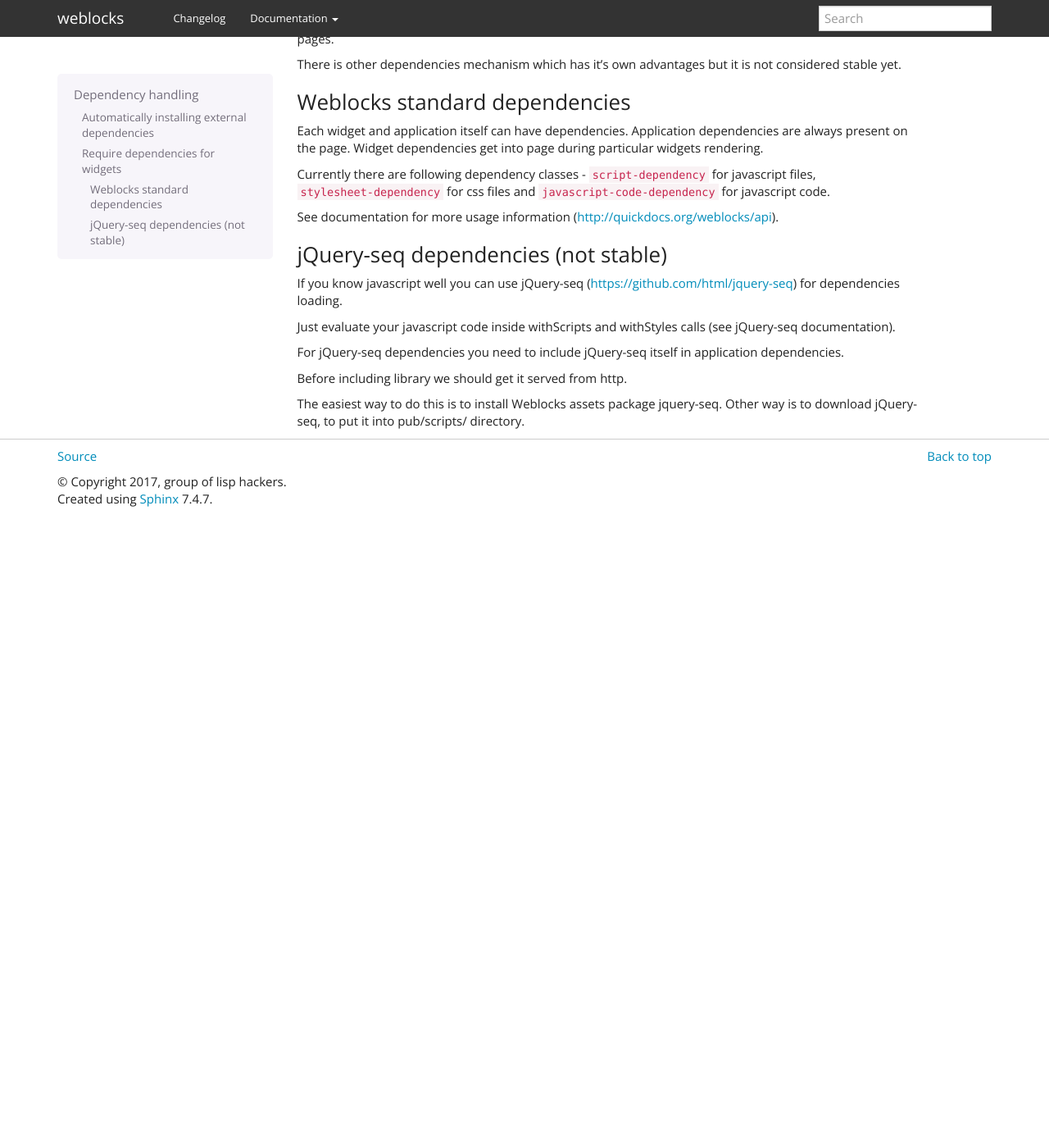
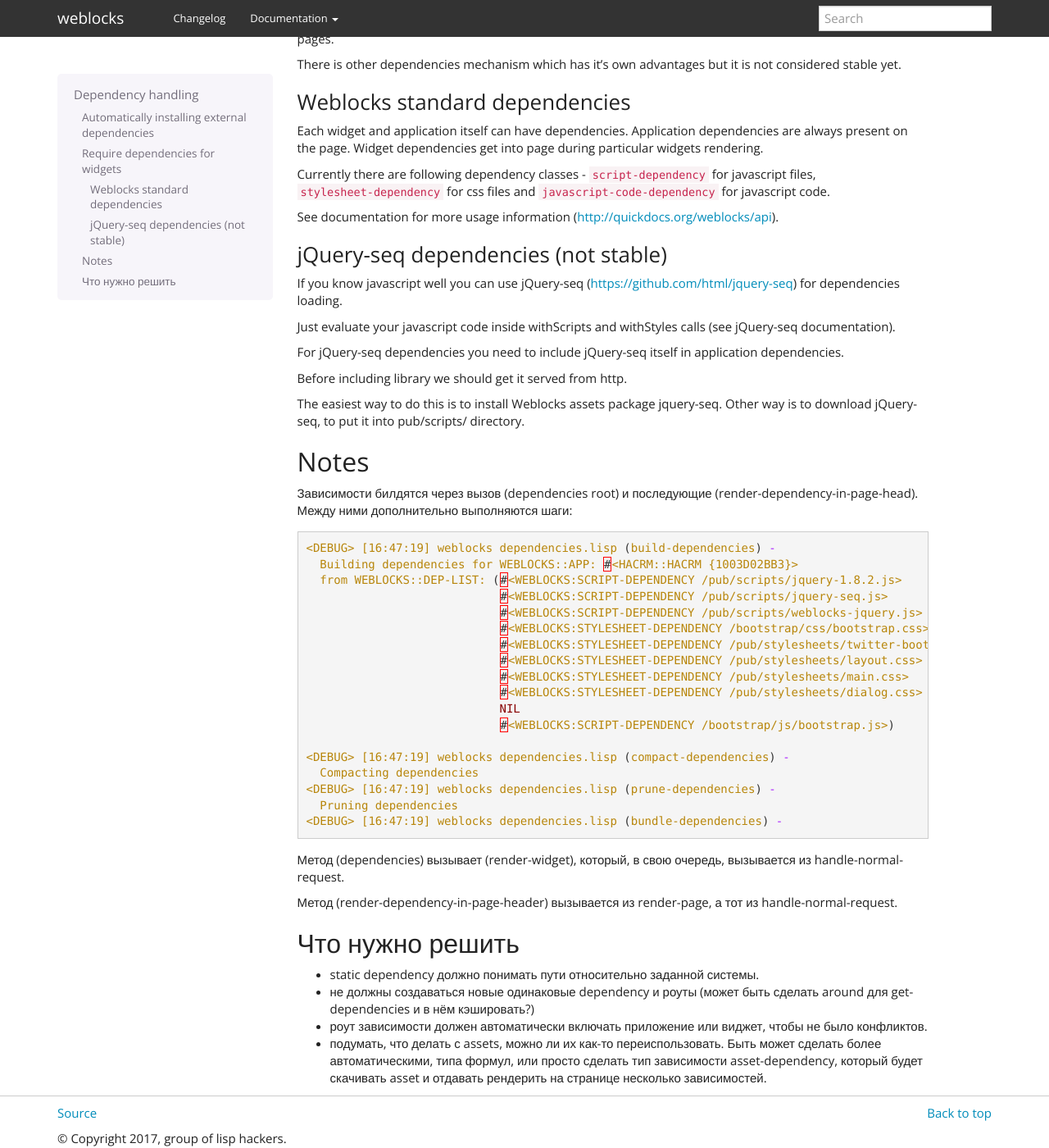
Before and after one commit to skypher/weblocks, a Sphinx documentation site: the page built from docs/source/dependencies.rst, in a window 1280 px wide and 1400 px high, scrolled down 399 px. Shown: the whole window at 82% size. Built offline with Sphinx 7.4.7, drawn with Linux system fonts in a browser that asks for light colours; before the commit the page ends 1029 px from its top, so only the background shows below that.

Commit message:
Almost working version with new dependencies and routing.

```diff
--- a/docs/source/dependencies.rst
+++ b/docs/source/dependencies.rst
@@ -59,3 +59,52 @@ Before including library we should get it served from http.
 The easiest way to do this is to install Weblocks assets package
 jquery-seq.  Other way is to download jQuery-seq, to put it into
 pub/scripts/ directory.
+
+
+Notes
+=====
+
+Зависимости билдятся через вызов (dependencies root) и последующие
+(render-dependency-in-page-head). Между ними дополнительно выполняются
+шаги::
+
+  <DEBUG> [16:47:19] weblocks dependencies.lisp (build-dependencies) -
+    Building dependencies for WEBLOCKS::APP: #<HACRM::HACRM {1003D02BB3}>
+    from WEBLOCKS::DEP-LIST: (#<WEBLOCKS:SCRIPT-DEPENDENCY /pub/scripts/jquery-1.8.2.js>
+                              #<WEBLOCKS:SCRIPT-DEPENDENCY /pub/scripts/jquery-seq.js>
+                              #<WEBLOCKS:SCRIPT-DEPENDENCY /pub/scripts/weblocks-jquery.js>
+                              #<WEBLOCKS:STYLESHEET-DEPENDENCY /bootstrap/css/bootstrap.css>
+                              #<WEBLOCKS:STYLESHEET-DEPENDENCY /pub/stylesheets/twitter-bootstrap.css>
+                              #<WEBLOCKS:STYLESHEET-DEPENDENCY /pub/stylesheets/layout.css>
+                              #<WEBLOCKS:STYLESHEET-DEPENDENCY /pub/stylesheets/main.css>
+                              #<WEBLOCKS:STYLESHEET-DEPENDENCY /pub/stylesheets/dialog.css>
+                              NIL
+                              #<WEBLOCKS:SCRIPT-DEPENDENCY /bootstrap/js/bootstrap.js>)
+
+  <DEBUG> [16:47:19] weblocks dependencies.lisp (compact-dependencies) -
+    Compacting dependencies
+  <DEBUG> [16:47:19] weblocks dependencies.lisp (prune-dependencies) -
+    Pruning dependencies
+  <DEBUG> [16:47:19] weblocks dependencies.lisp (bundle-dependencies) -
+
+
+Метод (dependencies) вызывает (render-widget), который, в свою очередь,
+вызывается из handle-normal-request.
+
+
+Метод (render-dependency-in-page-header) вызывается из render-page, а
+тот из handle-normal-request.
+
+
+Что нужно решить
+================
+
+* static dependency должно понимать пути относительно заданной системы.
+* не должны создаваться новые одинаковые dependency и роуты (может быть
+  сделать around для get-dependencies и в нём кэшировать?)
+* роут зависимости должен автоматически включать приложение или виджет,
+  чтобы не было конфликтов.
+* подумать, что делать с assets, можно ли их как-то переиспользовать.
+  Быть может сделать более автоматическими, типа формул, или просто
+  сделать тип зависимости asset-dependency, который будет скачивать
+  asset и отдавать рендерить на странице несколько зависимостей.
```
Also changed, not shown: 14 other files.
